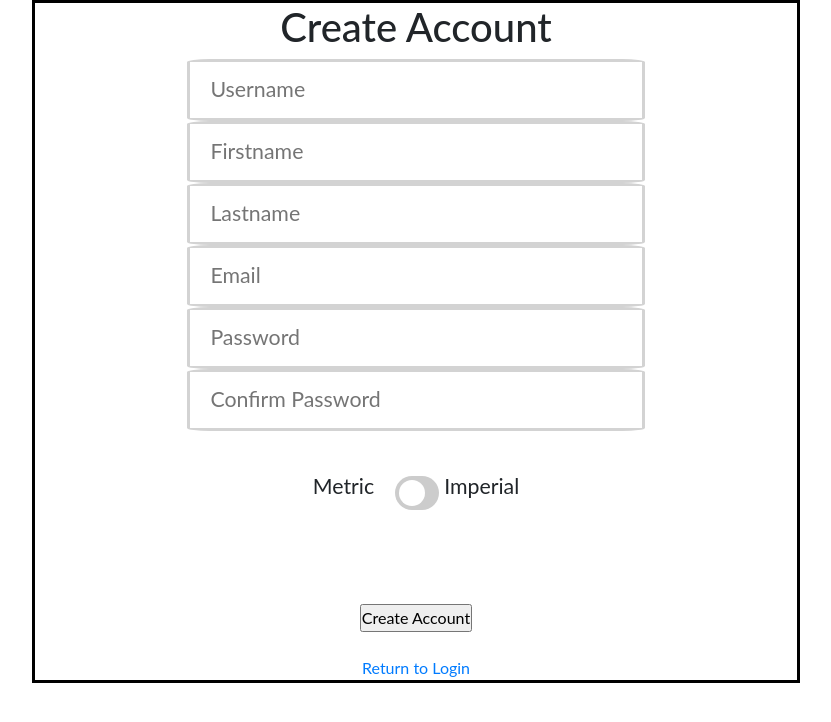
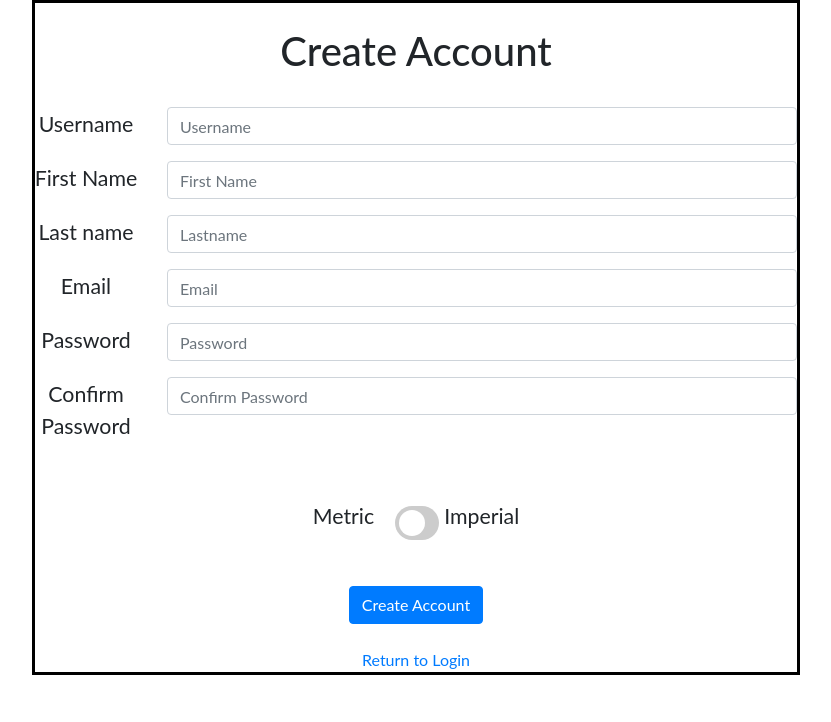
Before and after one commit to janto393/cop4331_big_project, a React (Create React App) app in the folder front-end/: page /register in a window 1280 px wide. Shown: the top 722 px of the page, without its empty margins (224-1055 px from the left). Built offline with nearby package versions, Linux system fonts and the light colour scheme.

Commit message:
Optimized Register page

```diff
--- a/front-end/src/components/CreateAccount.js
+++ b/front-end/src/components/CreateAccount.js
@@ -1,6 +1,10 @@
 // React imports
 import React, { useState } from 'react';
 import { Link } from 'react-router-dom';
+import Form from 'react-bootstrap/Form';
+import Row from 'react-bootstrap/Row';
+import Col from 'react-bootstrap/Col';
+import Button from 'react-bootstrap/Button';
 
 // CSS imports
 import './CreateAccount.css'
@@ -135,17 +139,57 @@ function Register()
 
 	return (
 		<div className="register-dialog">
+			<br />
 			<h1 className="dialog-header">Create Account</h1>
-			<div>
-				<form className="register-form">
-					<input className="register-text-input" type="text" id="username" placeholder="Username"   ref={(c) => username = c} />
-					<input className="register-text-input" type="text" id="firstname" placeholder="Firstname"  ref={(c) => firstname = c}/>
-					<input className="register-text-input" type="text" id="lastname" placeholder="Lastname"  ref={(c) => lastname = c}/>
-					<input className="register-text-input" type="text" id="email" placeholder="Email"  ref={(c) => email = c}/>
-					<input className="register-text-input" type="password" id="password" placeholder="Password"   ref={(c) => password = c} />
-					<input className="register-text-input" type="password" id="password" placeholder="Confirm Password"   ref={(c) => confirmPassword = c} />
-				</form>
-			</div>
+				<br />
+				<Form.Group as={Row} controlId="formRegisterUser">
+					<Form.Label column sm={2}>
+						Username
+					</Form.Label>
+					<Col sm={10}>
+						<Form.Control type="text" placeholder="Username" id="username" ref={(c) => username = c}/>
+					</Col>
+				</Form.Group>
+				<Form.Group as={Row} controlId="formRegisterUser">
+					<Form.Label column sm={2}>
+						First Name
+					</Form.Label>
+					<Col sm={10}>
+						<Form.Control type="text" placeholder="First Name" id="firstname" ref={(c) => firstname = c}/>
+					</Col>
+				</Form.Group>
+				<Form.Group as={Row} controlId="formRegisterUser">
+					<Form.Label column sm={2}>
+						Last name
+					</Form.Label>
+					<Col sm={10}>
+						<Form.Control type="text" placeholder="Lastname" id="lastname" ref={(c) => lastname = c}/>
+					</Col>
+				</Form.Group>
+				<Form.Group as={Row} controlId="formRegisterUser">
+					<Form.Label column sm={2}>
+						Email
+					</Form.Label>
+					<Col sm={10}>
+						<Form.Control type="text" placeholder="Email" id="email" ref={(c) => email = c}/>
+					</Col>
+				</Form.Group>
+				<Form.Group as={Row} controlId="formRegisterUser">
+					<Form.Label column sm={2}>
+						Password
+					</Form.Label>
+					<Col sm={10}>
+						<Form.Control type="password" placeholder="Password" id="password" ref={(c) => password = c}/>
+					</Col>
+				</Form.Group>
+				<Form.Group as={Row} controlId="formRegisterUser">
+					<Form.Label column sm={2}>
+						Confirm Password
+					</Form.Label>
+					<Col sm={10}>
+						<Form.Control type="password" placeholder="Confirm Password" id="password" ref={(c) => confirmPassword = c}/>
+					</Col>
+				</Form.Group>
 				<div className="measurement-switch-div">
 					<div>
 						<label className="form-label">Metric</label>
@@ -156,11 +200,9 @@ function Register()
 						<label className="form-label">Imperial</label>
 					</div>
 				</div>
+				<Button type="submit" id="loginButton" value="Create Account" onClick={ doCreation }>Create Account</Button>
 				<br />
 				<label className="error-message">{message}</label>
-			<div className="registerButton">
-					<input className="buttons" type="submit" id="loginButton" value="Create Account" onClick={ doCreation } />
-			</div>
 				<br />
 				<Link to="/">{ "Return to Login" }</Link>
 		</div>
@@ -168,3 +210,11 @@ function Register()
 }
 
 export default Register;
+
+{/* <Form.Check
+    				type="switch"
+    				id="custom-switch"
+					label="Metric"
+					label="Imperial"
+					// input type="checkbox" onClick={ changeMeasurementSystem }
+  				/> */}
```
Lines whose indentation alone changed are shown as unchanged.
